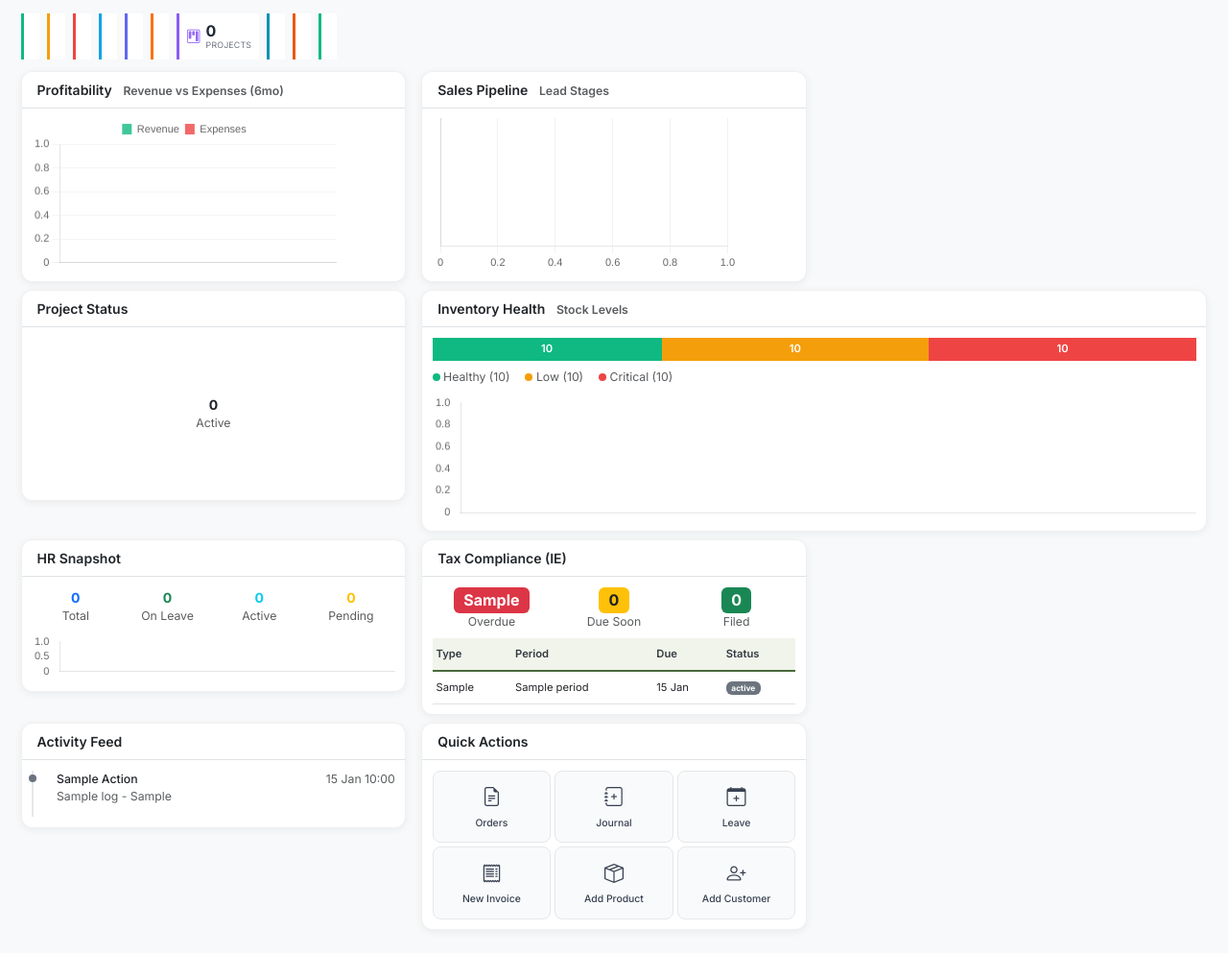
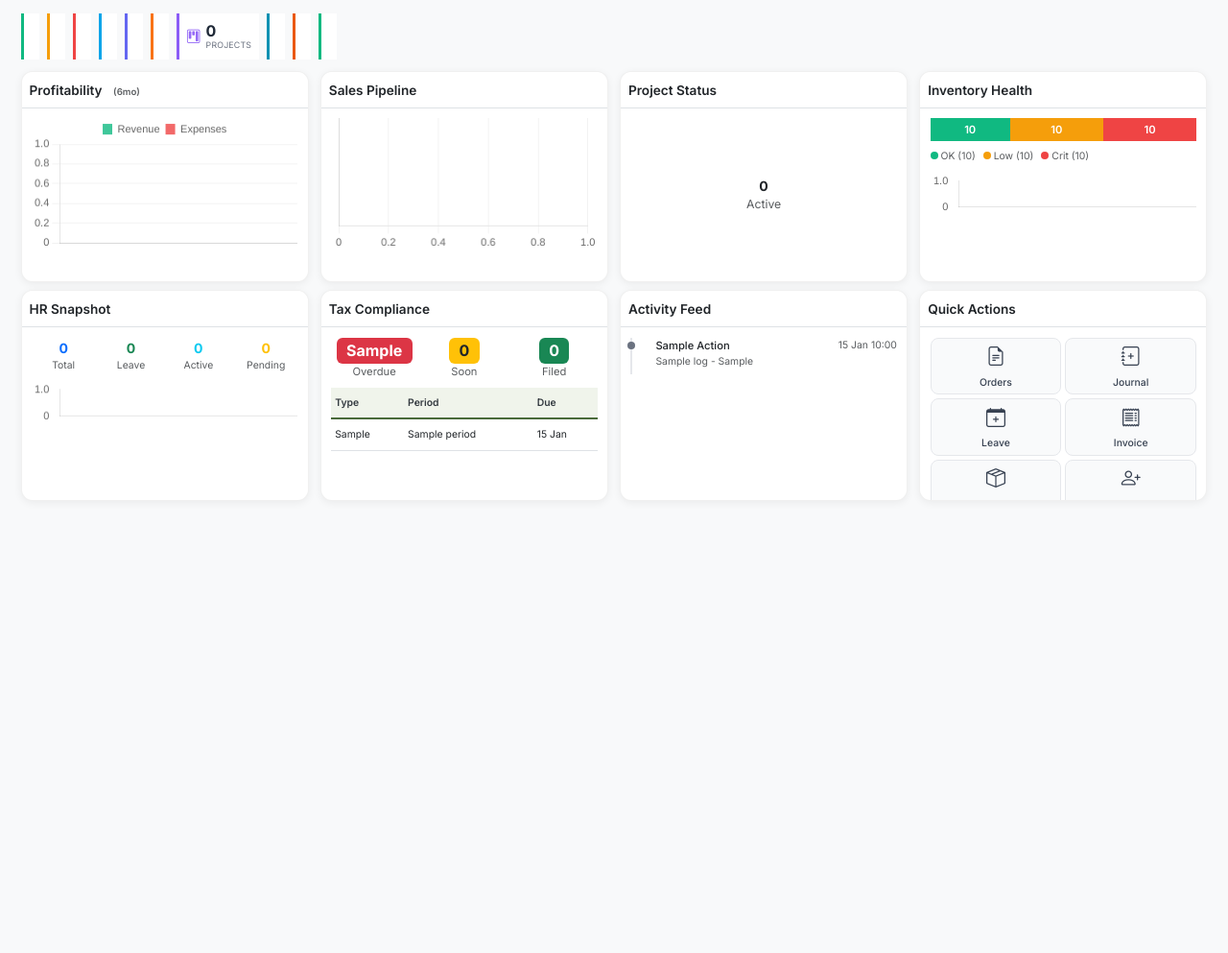
Before and after one commit to shajeebsh/olive_erp, a Django app: template templates/dashboard/index.html in a window 1280 px wide. Shown: the whole page at 96% size. After the commit the page ends 521 px from the top, so only its background shows below. Run offline with Django 4.2, Linux system fonts and the light colour scheme; the template is opened without the code that fills it: most values are stand-ins (such as "Sample title", 1, 10 or a date in 2020); a map, chart or similar area stays blank; some libraries are stand-ins or nearby versions.

Commit message:
refactor(dashboard): reflow layout into compact 8-widget grid
Adjust column sizing and spacing to fit more widgets per row.
Reduce font sizes, padding, and simplify labels to improve information density.
Standardize card heights and scrollable areas for consistent visual flow.

```diff
--- a/templates/dashboard/index.html
+++ b/templates/dashboard/index.html
@@ -242,14 +242,14 @@
     </div>
     {% endif %}
 
-    <!-- PROFITABILITY & PIPELINE -->
-    <div class="row g-3 mb-2">
-        <!-- Revenue vs Expenses Grouped Bar -->
-        <div class="col-xl-4">
-            <div class="card mb-0">
-                <div class="card-header py-2 px-3">
-                    <span class="fw-semibold">Profitability</span>
-                    <span class="text-muted small ms-2">Revenue vs Expenses (6mo)</span>
+    <!-- COMPACT DASHBOARD GRID (8 Widgets) -->
+    <div class="row g-2 mb-2">
+        <!-- 1: Revenue vs Expenses Grouped Bar -->
+        <div class="col-xl-3 col-lg-4 col-md-6">
+            <div class="card mb-0 h-100">
+                <div class="card-header py-2 px-2">
+                    <span class="fw-semibold" style="font-size: 0.85rem;">Profitability</span>
+                    <span class="text-muted small ms-2" style="font-size: 0.6rem;">(6mo)</span>
                 </div>
                 <div class="card-body p-2" style="height: 180px;">
                     {% if revenue_expense_labels %}
@@ -260,12 +260,12 @@
                 </div>
             </div>
         </div>
-        <!-- Sales Funnel -->
-        <div class="col-xl-4">
-            <div class="card mb-0">
-                <div class="card-header py-2 px-3">
-                    <span class="fw-semibold">Sales Pipeline</span>
-                    <span class="text-muted small ms-2">Lead Stages</span>
+
+        <!-- 2: Sales Funnel -->
+        <div class="col-xl-3 col-lg-4 col-md-6">
+            <div class="card mb-0 h-100">
+                <div class="card-header py-2 px-2">
+                    <span class="fw-semibold" style="font-size: 0.85rem;">Sales Pipeline</span>
                 </div>
                 <div class="card-body p-2" style="height: 180px;">
                     {% if stage_data %}
@@ -276,15 +276,12 @@
                 </div>
             </div>
         </div>
-    </div>
 
-    <!-- HEALTH INDICATORS -->
-    <div class="row g-3 mb-2">
-        <!-- Project Donut -->
-        <div class="col-lg-4">
-            <div class="card mb-0">
-                <div class="card-header py-2 px-3">
-                    <span class="fw-semibold">Project Status</span>
+        <!-- 3: Project Donut -->
+        <div class="col-xl-3 col-lg-4 col-md-6">
+            <div class="card mb-0 h-100">
+                <div class="card-header py-2 px-2">
+                    <span class="fw-semibold" style="font-size: 0.85rem;">Project Status</span>
                 </div>
                 <div class="card-body p-2 position-relative" style="height: 180px;">
                     {% if proj_status_data %}
@@ -299,14 +296,14 @@
                 </div>
             </div>
         </div>
-        <!-- Inventory Health -->
-        <div class="col-lg-8">
-            <div class="card mb-0">
-                <div class="card-header py-2 px-3">
-                    <span class="fw-semibold">Inventory Health</span>
-                    <span class="text-muted small ms-2">Stock Levels</span>
+
+        <!-- 4: Inventory Health -->
+        <div class="col-xl-3 col-lg-4 col-md-6">
+            <div class="card mb-0 h-100">
+                <div class="card-header py-2 px-2">
+                    <span class="fw-semibold" style="font-size: 0.85rem;">Inventory Health</span>
                 </div>
-                <div class="card-body p-2">
+                <div class="card-body p-2" style="height: 180px;">
                     <div class="health-bar-segment mb-2">
                         <div class="health-healthy" style="width: {% if healthy_stock|add:low_stock|add:critical_stock > 0 %}{{ healthy_stock|add:low_stock|add:critical_stock }}{% else %}100{% endif %}%;">
                             {% if healthy_stock %}{{ healthy_stock }}{% endif %}
@@ -318,10 +315,10 @@
                             {% if critical_stock %}{{ critical_stock }}{% endif %}
                         </div>
                     </div>
-                    <div class="d-flex gap-3 small text-muted mb-2">
-                        <span><span class="d-inline-block rounded-circle" style="width:8px;height:8px;background:#10b981;"></span> Healthy ({{ healthy_stock|default:"0" }})</span>
+                    <div class="d-flex gap-2 small text-muted mb-2" style="font-size: 0.65rem;">
+                        <span><span class="d-inline-block rounded-circle" style="width:8px;height:8px;background:#10b981;"></span> OK ({{ healthy_stock|default:"0" }})</span>
                         <span><span class="d-inline-block rounded-circle" style="width:8px;height:8px;background:#f59e0b;"></span> Low ({{ low_stock|default:"0" }})</span>
-                        <span><span class="d-inline-block rounded-circle" style="width:8px;height:8px;background:#ef4444;"></span> Critical ({{ critical_stock|default:"0" }})</span>
+                        <span><span class="d-inline-block rounded-circle" style="width:8px;height:8px;background:#ef4444;"></span> Crit ({{ critical_stock|default:"0" }})</span>
                     </div>
                     {% if inv_cat_data %}
                     <canvas id="inventoryCategoryChart" height="50"></canvas>
@@ -329,84 +326,71 @@
                 </div>
             </div>
         </div>
-    </div>
 
-    <!-- OPERATIONAL SNAPSHOT -->
-    <div class="row g-3 mb-2">
-        <!-- HR Snapshot -->
-        <div class="col-xl-4">
-            <div class="card mb-0">
-                <div class="card-header py-2 px-3">
-                    <span class="fw-semibold">HR Snapshot</span>
+        <!-- 5: HR Snapshot -->
+        <div class="col-xl-3 col-lg-4 col-md-6">
+            <div class="card mb-0 h-100">
+                <div class="card-header py-2 px-2">
+                    <span class="fw-semibold" style="font-size: 0.85rem;">HR Snapshot</span>
                 </div>
-                <div class="card-body p-2">
+                <div class="card-body p-2" style="height: 180px;">
                     <div class="row g-1 mb-2">
                         <div class="col-3 text-center">
                             <div class="fw-bold text-primary">{{ hr_employee_count|default:"0" }}</div>
-                            <div class="small text-muted">Total</div>
+                            <div class="small text-muted" style="font-size: 0.65rem;">Total</div>
                         </div>
                         <div class="col-3 text-center">
                             <div class="fw-bold text-success">{{ on_leave_today|default:"0" }}</div>
-                            <div class="small text-muted">On Leave</div>
+                            <div class="small text-muted" style="font-size: 0.65rem;">Leave</div>
                         </div>
                         <div class="col-3 text-center">
                             <div class="fw-bold text-info">{{ active_today|default:"0" }}</div>
-                            <div class="small text-muted">Active</div>
+                            <div class="small text-muted" style="font-size: 0.65rem;">Active</div>
                         </div>
                         <div class="col-3 text-center">
                             <div class="fw-bold text-warning">{{ pending_claims|default:"0" }}</div>
-                            <div class="small text-muted">Pending</div>
+                            <div class="small text-muted" style="font-size: 0.65rem;">Pending</div>
                         </div>
                     </div>
                     {% if hr_dept_data %}
-                    <canvas id="hrDeptChart" height="40"></canvas>
+                    <canvas id="hrDeptChart" height="50"></canvas>
                     {% endif %}
                 </div>
             </div>
         </div>
-        <!-- Tax Compliance -->
-        <div class="col-xl-4">
-            <div class="card mb-0">
-                <div class="card-header py-2 px-3">
-                    <span class="fw-semibold">Tax Compliance (IE)</span>
+
+        <!-- 6: Tax Compliance -->
+        <div class="col-xl-3 col-lg-4 col-md-6">
+            <div class="card mb-0 h-100">
+                <div class="card-header py-2 px-2">
+                    <span class="fw-semibold" style="font-size: 0.85rem;">Tax Compliance</span>
                 </div>
-                <div class="card-body p-2">
-                    <div class="row g-1 mb-2 text-center">
+                <div class="card-body p-2" style="height: 180px; overflow-y: auto;">
+                    <div class="row g-1 mb-2 text-center" style="font-size: 0.70rem;">
                         <div class="col-4">
                             <span class="badge bg-danger fs-6">{{ overdue_filings|default:"0" }}</span>
-                            <div class="small text-muted">Overdue</div>
+                            <div class="text-muted">Overdue</div>
                         </div>
                         <div class="col-4">
                             <span class="badge bg-warning text-dark fs-6">{{ due_soon_filings|default:"0" }}</span>
-                            <div class="small text-muted">Due Soon</div>
+                            <div class="text-muted">Soon</div>
                         </div>
                         <div class="col-4">
                             <span class="badge bg-success fs-6">{{ on_track_filings|default:"0" }}</span>
-                            <div class="small text-muted">Filed</div>
+                            <div class="text-muted">Filed</div>
                         </div>
                     </div>
                     {% if tax_filings_list %}
-                    <table class="table table-sm table-hover mb-0 small" style="font-size: 0.7rem;">
+                    <table class="table table-sm table-hover mb-0" style="font-size: 0.65rem;">
                         <thead>
-                            <tr><th>Type</th><th>Period</th><th>Due</th><th>Status</th></tr>
+                            <tr><th>Type</th><th>Period</th><th>Due</th></tr>
                         </thead>
                         <tbody>
-                            {% for filing in tax_filings_list %}
+                            {% for filing in tax_filings_list|slice:":3" %}
                             <tr>
                                 <td>{{ filing.get_filing_type_display }}</td>
                                 <td>{{ filing.period }}</td>
                                 <td>{{ filing.due_date|date:"d M" }}</td>
-                                <td>
-                                    {% if filing.status == 'filed' %}
-                                    <span class="badge bg-success">Filed</span>
-                                    {% elif filing.is_overdue %}
-                                    <span class="badge bg-danger">Overdue</span>
-                                    {% elif filing.is_due_soon %}
-                                    <span class="badge bg-warning text-dark">Due</span>
-                                    {% else %}
-                                    <span class="badge bg-secondary">{{ filing.get_status_display }}</span>
-                                    {% endif %}
-                                </td>
                             </tr>
                             {% endfor %}
                         </tbody>
@@ -417,25 +401,22 @@
                 </div>
             </div>
         </div>
-    </div>
 
-    <!-- ENGAGEMENT -->
-    <div class="row g-3 mb-2">
-        <!-- Activity Feed -->
-        <div class="col-xl-4">
-            <div class="card mb-0">
-                <div class="card-header py-2 px-3">
-                    <span class="fw-semibold">Activity Feed</span>
+        <!-- 7: Activity Feed -->
+        <div class="col-xl-3 col-lg-4 col-md-6">
+            <div class="card mb-0 h-100">
+                <div class="card-header py-2 px-2">
+                    <span class="fw-semibold" style="font-size: 0.85rem;">Activity Feed</span>
                 </div>
-                <div class="card-body p-2" style="max-height: 180px; overflow-y: auto;">
+                <div class="card-body p-2" style="height: 180px; overflow-y: auto;">
                     {% if activity_feed %}
-                    {% for log in activity_feed %}
-                    <div class="timeline-item timeline-{% if 'finance' in log.model_name|lower %}finance{% elif 'inventory' in log.model_name|lower %}inventory{% elif 'crm' in log.model_name|lower %}crm{% elif 'hr' in log.model_name|lower %}hr{% elif 'project' in log.model_name|lower %}projects{% else %}default{% endif %}">
+                    {% for log in activity_feed|slice:":4" %}
+                    <div class="timeline-item timeline-{% if 'finance' in log.model_name|lower %}finance{% elif 'inventory' in log.model_name|lower %}inventory{% elif 'crm' in log.model_name|lower %}crm{% elif 'hr' in log.model_name|lower %}hr{% elif 'project' in log.model_name|lower %}projects{% else %}default{% endif %}" style="padding-bottom: 0.35rem;">
                         <div class="d-flex justify-content-between">
-                            <span class="fw-medium small">{{ log.action|title }}</span>
-                            <span class="text-muted small">{{ log.timestamp|date:"d M H:i" }}</span>
+                            <span class="fw-medium" style="font-size:0.7rem;">{{ log.action|title }}</span>
+                            <span class="text-muted" style="font-size:0.65rem;">{{ log.timestamp|date:"d M H:i" }}</span>
                         </div>
-                        <div class="small text-muted">{{ log.model_name }} - {{ log.object_repr|truncatechars:30 }}</div>
+                        <div class="text-muted" style="font-size:0.65rem;">{{ log.model_name }} - {{ log.object_repr|truncatechars:20 }}</div>
                     </div>
                     {% endfor %}
                     {% else %}
@@ -444,48 +425,49 @@
                 </div>
             </div>
         </div>
-        <!-- Quick Actions -->
-        <div class="col-xl-4">
-            <div class="card mb-0">
-                <div class="card-header py-2 px-3">
-                    <span class="fw-semibold">Quick Actions</span>
+
+        <!-- 8: Quick Actions -->
+        <div class="col-xl-3 col-lg-4 col-md-6">
+            <div class="card mb-0 h-100">
+                <div class="card-header py-2 px-2">
+                    <span class="fw-semibold" style="font-size: 0.85rem;">Quick Actions</span>
                 </div>
-                <div class="card-body p-2">
+                <div class="card-body p-2" style="height: 180px;">
                     <div class="row g-1">
-                        <div class="col-4">
-                            <a href="{% url 'crm:sales_orders' %}" class="quick-action-btn">
+                        <div class="col-6">
+                            <a href="{% url 'crm:sales_orders' %}" class="quick-action-btn py-1 px-0">
                                 <span class="quick-action-icon"><i class="bi bi-file-earmark-text"></i></span>
-                                <span class="quick-action-label">Orders</span>
+                                <span class="quick-action-label" style="font-size: 0.65rem;">Orders</span>
                             </a>
                         </div>
-                        <div class="col-4">
-                            <a href="{% url 'finance:journal_create' %}" class="quick-action-btn">
+                        <div class="col-6">
+                            <a href="{% url 'finance:journal_create' %}" class="quick-action-btn py-1 px-0">
                                 <span class="quick-action-icon"><i class="bi bi-journal-plus"></i></span>
-                                <span class="quick-action-label">Journal</span>
+                                <span class="quick-action-label" style="font-size: 0.65rem;">Journal</span>
                             </a>
                         </div>
-                        <div class="col-4">
-                            <a href="{% url 'hr:leave' %}" class="quick-action-btn">
+                        <div class="col-6">
+                            <a href="{% url 'hr:leave' %}" class="quick-action-btn py-1 px-0">
                                 <span class="quick-action-icon"><i class="bi bi-calendar-plus"></i></span>
-                                <span class="quick-action-label">Leave</span>
+                                <span class="quick-action-label" style="font-size: 0.65rem;">Leave</span>
                             </a>
                         </div>
-                        <div class="col-4">
-                            <a href="{% url 'finance:invoice_create' %}" class="quick-action-btn">
+                        <div class="col-6">
+                            <a href="{% url 'finance:invoice_create' %}" class="quick-action-btn py-1 px-0">
                                 <span class="quick-action-icon"><i class="bi bi-receipt"></i></span>
-                                <span class="quick-action-label">New Invoice</span>
+                                <span class="quick-action-label" style="font-size: 0.65rem;">Invoice</span>
                             </a>
                         </div>
-                        <div class="col-4">
-                            <a href="{% url 'inventory:product_create' %}" class="quick-action-btn">
+                        <div class="col-6">
+                            <a href="{% url 'inventory:product_create' %}" class="quick-action-btn py-1 px-0">
                                 <span class="quick-action-icon"><i class="bi bi-box-seam"></i></span>
-                                <span class="quick-action-label">Add Product</span>
+                                <span class="quick-action-label" style="font-size: 0.65rem;">Product</span>
                             </a>
                         </div>
-                        <div class="col-4">
-                            <a href="{% url 'crm:customer_create' %}" class="quick-action-btn">
+                        <div class="col-6">
+                            <a href="{% url 'crm:customer_create' %}" class="quick-action-btn py-1 px-0">
                                 <span class="quick-action-icon"><i class="bi bi-person-plus"></i></span>
-                                <span class="quick-action-label">Add Customer</span>
+                                <span class="quick-action-label" style="font-size: 0.65rem;">Customer</span>
                             </a>
                         </div>
                     </div>
```
